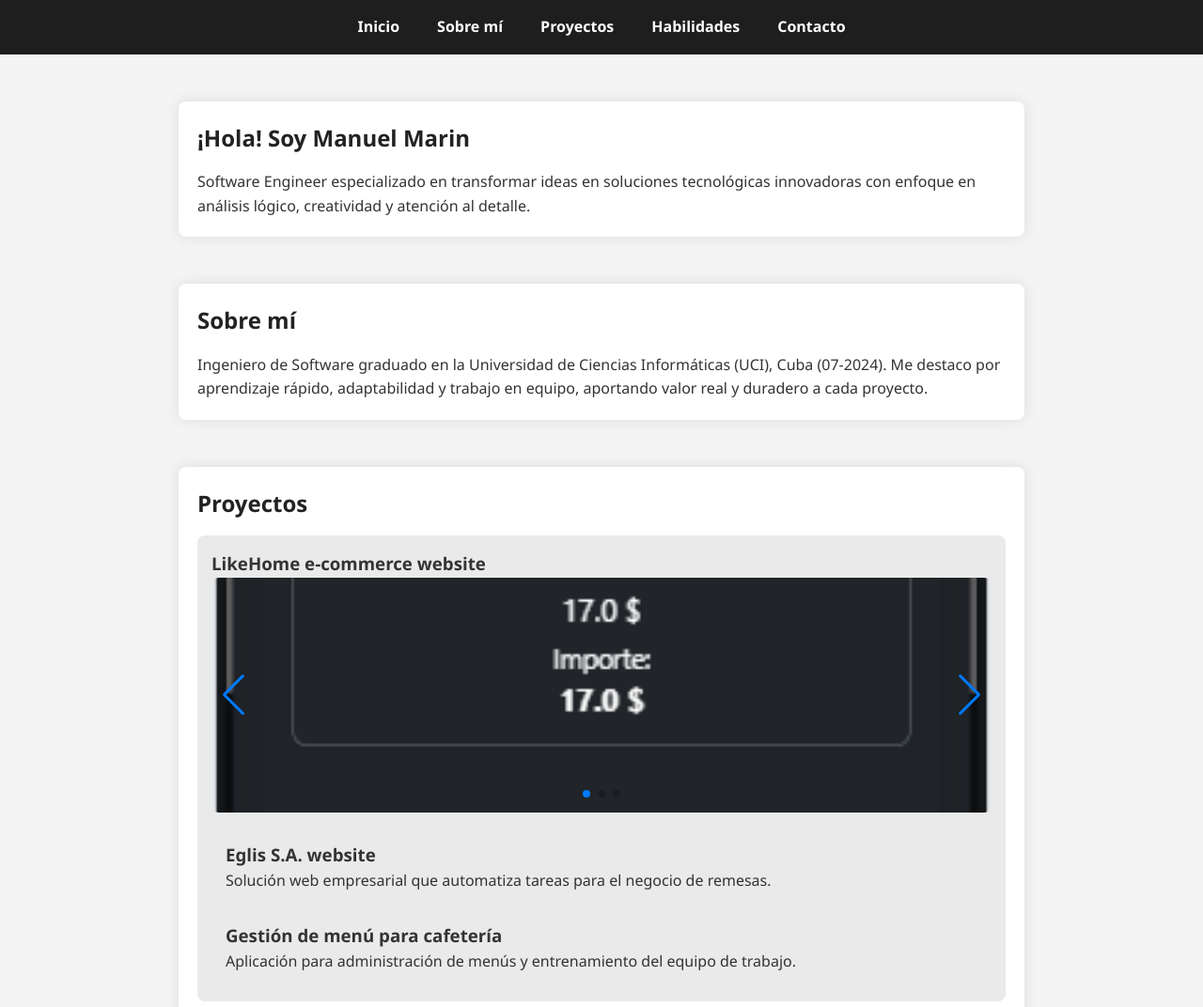
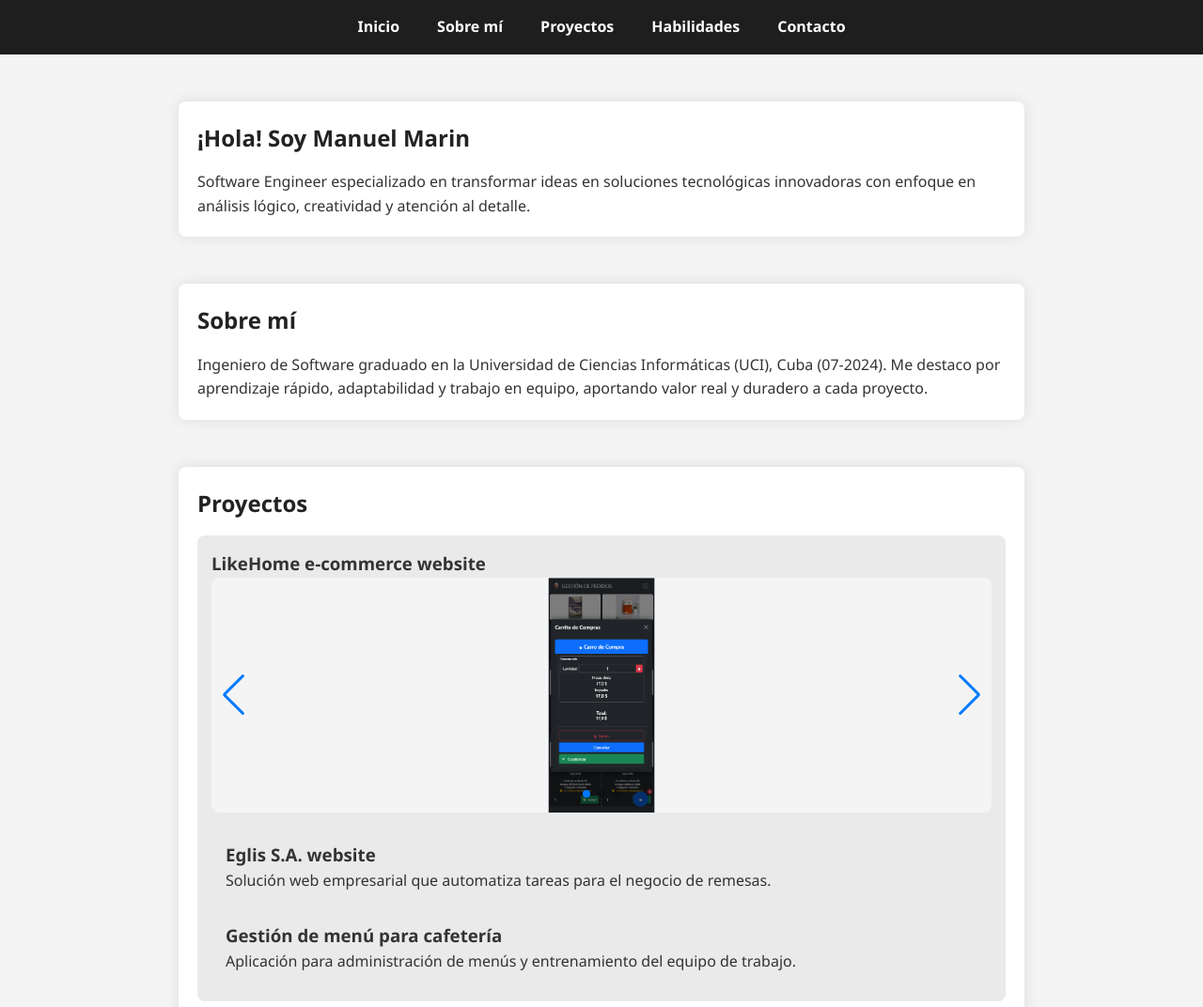
Before and after one commit to Manulynx/Mi-Portafolio, a plain HTML site: page index.html in a window 1280 px wide. Shown: the top 1072 px of the page at 94% size. Drawn offline with nearby package versions, Linux system fonts and the light colour scheme.

Commit message:
Imagenes

```diff
--- a/style.css
+++ b/style.css
@@ -88,7 +88,8 @@ footer {
 .swiper-slide img {
   width: 100%;
   height: 100%;
-  object-fit: cover;
+  object-fit: contain; /* muestra la imagen completa */
+  background: #f4f4f4; /* opcional, color de fondo donde no llega la imagen */
 }
 
 .swiper-button-prev, .swiper-button-next {
```
